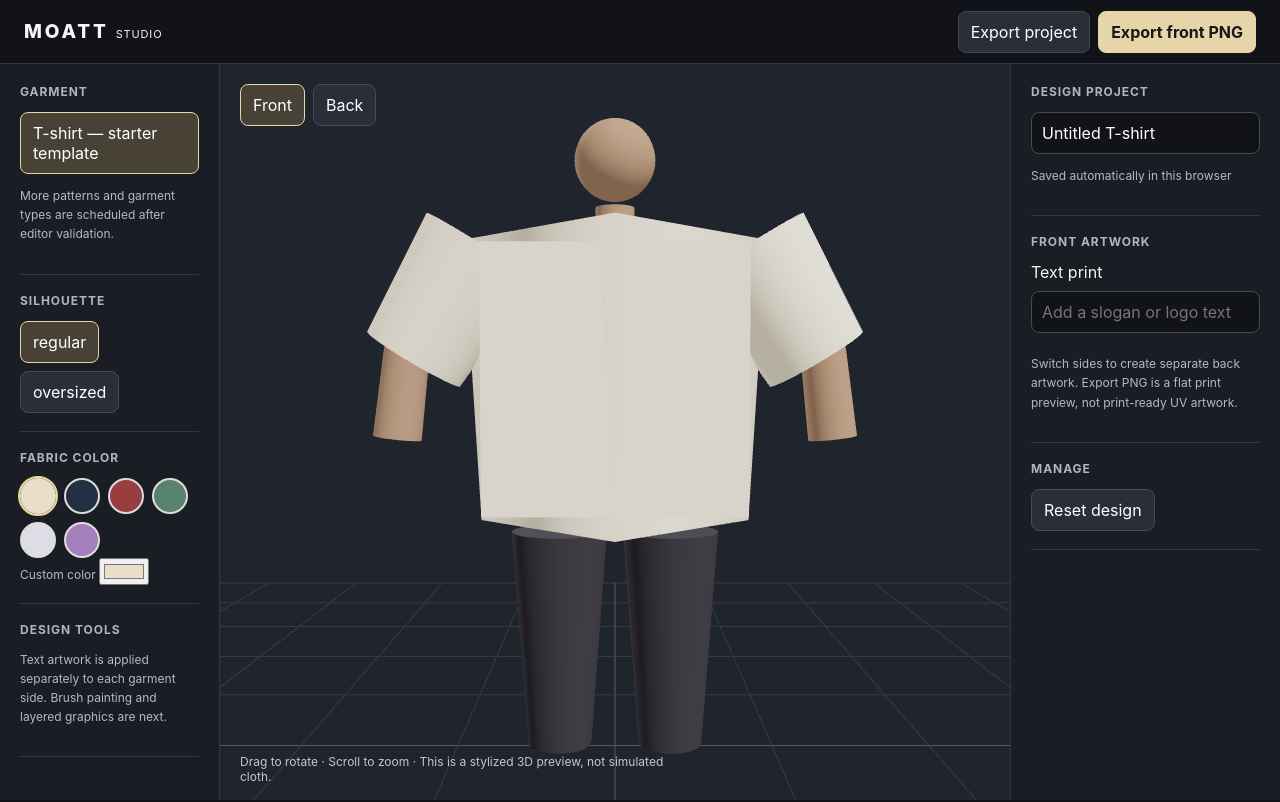
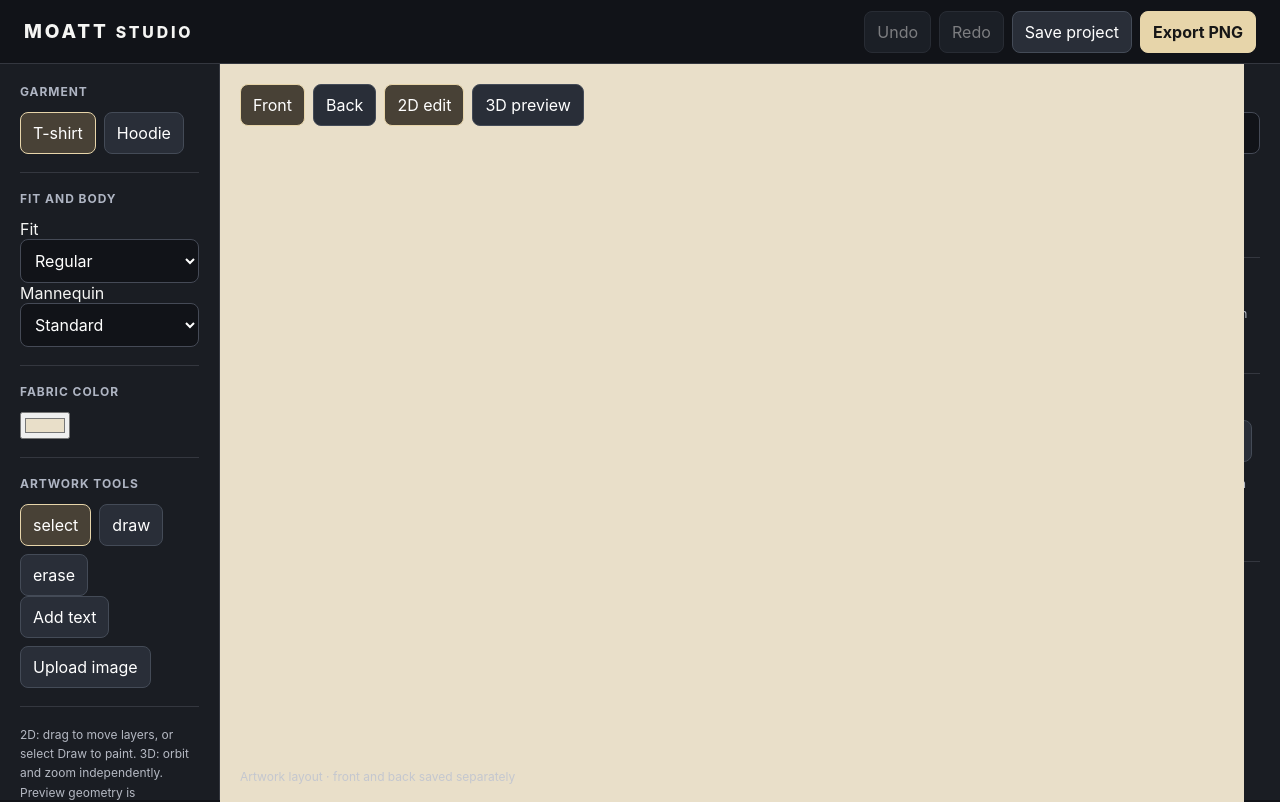
Before and after one commit to Enyina/moatt, a Next.js app: page / in a window 1280 px wide. Shown: the top 802 px of the page. Built offline with nearby package versions, Linux system fonts and the light colour scheme.

Commit message:
Implement 2D editor, layers, drawing, history, image import, project and PNG export

```diff
--- a/components/Studio.tsx
+++ b/components/Studio.tsx
@@ -1,69 +1,56 @@
 'use client';
-import { Canvas, useThree } from '@react-three/fiber';
-import { OrbitControls } from '@react-three/drei';
-import { useEffect, useMemo, useState } from 'react';
-import * as THREE from 'three';
-import { Design, Side, STORAGE_KEY, newDesign, parseDesign } from '../lib/design';
-
-const COLORS=['#e9dfc9','#232f42','#983d40','#588270','#dddde5','#a47fbb'];
-function makeArtwork(text:string,background:string){
- const c=document.createElement('canvas');c.width=1024;c.height=1024;
- const ctx=c.getContext('2d')!;ctx.fillStyle=background;ctx.fillRect(0,0,1024,1024);
- ctx.fillStyle=background==='#232f42'?'#ffffff':'#26242a';
- ctx.textAlign='center';ctx.textBaseline='middle';ctx.font='bold 100px sans-serif';
- const words=text.slice(0,50).split(' ');let rows:string[]=[];let line='';
- for(const word of words){if(ctx.measureText(line+' '+word).width>780&&line){rows.push(line);line=word}else{line+=(line?' ':'')+word}}if(line)rows.push(line);
- rows=rows.slice(0,5);rows.forEach((s,i)=>ctx.fillText(s,512,450+(i-(rows.length-1)/2)*120,800));
- return c;
-}
-function useArtworkTexture(text:string,color:string){
- const texture=useMemo(()=>{if(typeof document==='undefined')return null;const t=new THREE.CanvasTexture(makeArtwork(text,color));t.colorSpace=THREE.SRGBColorSpace;t.needsUpdate=true;return t},[text,color]);
- useEffect(()=>()=>texture?.dispose(),[texture]);return texture;
-}
-function Mannequin({design,side}:{design:Design;side:Side}){
- const front=useArtworkTexture(design.artwork.front,design.baseColor);
- const back=useArtworkTexture(design.artwork.back,design.baseColor);
- const skin='#aa8a73';const wide=design.fit==='oversized'?1.16:1;
- const printGeo=useMemo(()=>new THREE.PlaneGeometry(1.45*wide,1.48),[wide]);
- const printMat=useMemo(()=>new THREE.MeshStandardMaterial({map:front,transparent:false,side:THREE.DoubleSide,roughness:.95}),[front]);
- const backMat=useMemo(()=>new THREE.MeshStandardMaterial({map:back,transparent:false,side:THREE.DoubleSide,roughness:.95}),[back]);
- useEffect(()=>()=>{printGeo.dispose();printMat.dispose();backMat.dispose()},[printGeo,printMat,backMat]);
- return <group>
-   <mesh position={[0,2.98,0]}><sphereGeometry args={[.25,24,24]}/><meshStandardMaterial color={skin}/></mesh>
-   <mesh position={[0,2.49,0]}><cylinderGeometry args={[.12,.13,.4,20]}/><meshStandardMaterial color={skin}/></mesh>
-   <mesh position={[0,1.62,0]} scale={[wide,1,1]}><cylinderGeometry args={[.94,.84,1.75,4,1]}/><meshStandardMaterial color={design.baseColor} roughness={.92} side={THREE.DoubleSide}/></mesh>
-   {[-1,1].map(sign=><group key={sign}>
-      <mesh position={[sign*1.04*wide,2.1,0]} rotation={[0,0,sign*.55]}><cylinderGeometry args={[.39,.33,.81,20]}/><meshStandardMaterial color={design.baseColor} roughness={.95}/></mesh>
-      <mesh position={[sign*1.33*wide,1.54,0]} rotation={[0,0,sign*.12]}><cylinderGeometry args={[.14,.15,.56,18]}/><meshStandardMaterial color={skin}/></mesh>
-      <mesh position={[sign*.35,.0,0]}><cylinderGeometry args={[.30,.20,1.35,20]}/><meshStandardMaterial color="#46444a"/></mesh>
-   </group>)}
-   {front&&<mesh position={[0,1.62,.845]} geometry={printGeo} material={printMat}/>}
-   {back&&<mesh position={[0,1.62,-.845]} rotation={[0,Math.PI,0]} geometry={printGeo} material={backMat}/>}
- </group>;
-}
-function CameraSide({side}:{side:Side}){const {camera}=useThree();useEffect(()=>{camera.position.set(0,1.6,side==='front'?6:-6);camera.lookAt(0,1.3,0);camera.updateProjectionMatrix()},[camera,side]);return null}
+import dynamic from 'next/dynamic';
+import {useCallback,useEffect,useRef,useState} from 'react';
+import type {ChangeEvent,PointerEvent} from 'react';
+import {StudioDocument,Side,Tool,Layer,initialDocument,decodeDocument,modify,uid,clamp,STORAGE_KEY} from '../lib/studio-document';
+import {renderArtwork,downloadBlob,savePng,drawLayer} from '../lib/render-design';
+const Preview=dynamic(()=>import('./GarmentPreview'),{ssr:false,loading:()=> <div className="empty3d">Loading preview…</div>});
+type History={past:StudioDocument[];present:StudioDocument;future:StudioDocument[]};
+const START:History={past:[],present:initialDocument(),future:[]};
 export default function Studio(){
- const [design,setDesign]=useState<Design>(newDesign);const [side,setSide]=useState<Side>('front');const [hydrated,setHydrated]=useState(false);
- useEffect(()=>{const restored=parseDesign(localStorage.getItem(STORAGE_KEY));if(restored)setDesign(restored);setHydrated(true)},[]);
- useEffect(()=>{if(hydrated)localStorage.setItem(STORAGE_KEY,JSON.stringify(design))},[design,hydrated]);
- const change=(patch:Partial<Design>)=>setDesign(d=>({...d,...patch,updatedAt:new Date().toISOString()}));
- const artwork=(value:string)=>setDesign(d=>({...d,artwork:{...d.artwork,[side]:value},updatedAt:new Date().toISOString()}));
- const download=(name:string,blob:Blob)=>{const url=URL.createObjectURL(blob);const a=document.createElement('a');a.href=url;a.download=name;a.click();setTimeout(()=>URL.revokeObjectURL(url),1000)};
- const exportPng=()=>{const c=makeArtwork(design.artwork[side],design.baseColor);c.toBlob(b=>{if(b)download('moatt-'+side+'.png',b)},'image/png')};
+ const [history,setHistory]=useState<History>(START),[hydrated,setHydrated]=useState(false),[saveError,setSaveError]=useState(''),[side,setSide]=useState<Side>('front'),[tool,setTool]=useState<Tool>('select'),[selected,setSelected]=useState<string|null>(null),[tab,setTab]=useState<'2d'|'3d'>('2d'),[toast,setToast]=useState('');
+ const doc=history.present;const canvasRef=useRef<HTMLCanvasElement>(null),fileRef=useRef<HTMLInputElement>(null),projectRef=useRef<HTMLInputElement>(null);
+ const drag=useRef<{id:string;startX:number;startY:number;originX:number;originY:number;points?:number[]}|null>(null);
+ const notify=(text:string)=>{setToast(text);setTimeout(()=>setToast(''),3500)};
+ useEffect(()=>{try{const saved=localStorage.getItem(STORAGE_KEY);if(saved)setHistory({...START,present:decodeDocument(saved)})}catch(e){setSaveError('Could not restore saved design. '+String(e))}setHydrated(true)},[]);
+ useEffect(()=>{if(!hydrated)return;try{localStorage.setItem(STORAGE_KEY,JSON.stringify(doc));setSaveError('')}catch{setSaveError('Saving failed. Export your project to avoid losing changes.')}},[doc,hydrated]);
+ const commit=useCallback((fn:(draft:StudioDocument)=>void)=>{setHistory(h=>({past:[...h.past.slice(-39),h.present],present:modify(h.present,fn),future:[]}))},[]);
+ const undo=()=>setHistory(h=>h.past.length?{past:h.past.slice(0,-1),present:h.past[h.past.length-1],future:[h.present,...h.future]}:h);
+ const redo=()=>setHistory(h=>h.future.length?{past:[...h.past,h.present],present:h.future[0],future:h.future.slice(1)}:h);
+ const current=doc.layers[side],active=current.find(l=>l.id===selected);
+ const layerAdd=(layer:Layer)=>{commit(d=>{d.layers[side].push(layer)});setSelected(layer.id);setTool('select')};
+ const update=(id:string,patch:Partial<Layer>)=>commit(d=>{const l=d.layers[side].find(l=>l.id===id);if(l&&!l.locked)Object.assign(l,patch)});
+ const position=(e:PointerEvent<HTMLCanvasElement>)=>{const r=e.currentTarget.getBoundingClientRect();return {x:clamp((e.clientX-r.left)*1024/r.width,0,1024),y:clamp((e.clientY-r.top)*1024/r.height,0,1024)}};
+ const paint=useCallback(async()=>{const canvas=canvasRef.current;if(!canvas)return;try{const image=await renderArtwork(doc,side);const ctx=canvas.getContext('2d');if(ctx){ctx.clearRect(0,0,1024,1024);ctx.drawImage(image,0,0)}}catch(e){setSaveError('Preview rendering failed: '+String(e))}},[doc,side]);
+ useEffect(()=>{void paint()},[paint]);
+ const hit=(p:{x:number;y:number})=>[...current].reverse().find(l=>!l.hidden&&!l.locked&&p.x>=l.x&&p.x<=l.x+l.width&&p.y>=l.y&&p.y<=l.y+l.height);
+ const pointerDown=(e:PointerEvent<HTMLCanvasElement>)=>{const p=position(e);e.currentTarget.setPointerCapture(e.pointerId);if(tool==='draw'){const id=uid();drag.current={id,startX:p.x,startY:p.y,originX:p.x,originY:p.y,points:[0,0]};return}if(tool==='erase'){const target=hit(p);if(target){commit(d=>{d.layers[side]=d.layers[side].filter(l=>l.id!==target.id)});setSelected(null)}return}const target=hit(p);setSelected(target?.id||null);if(target)drag.current={id:target.id,startX:p.x,startY:p.y,originX:target.x,originY:target.y}};
+ const pointerMove=(e:PointerEvent<HTMLCanvasElement>)=>{if(!drag.current)return;const p=position(e);if(tool==='draw'&&drag.current.points){drag.current.points.push(p.x-drag.current.originX,p.y-drag.current.originY);const c=canvasRef.current?.getContext('2d');if(c){const pts=drag.current.points;c.strokeStyle='#202329';c.lineWidth=14;c.lineCap='round';c.beginPath();if(pts.length>2){c.moveTo(drag.current.originX+pts[pts.length-4],drag.current.originY+pts[pts.length-3]);c.lineTo(p.x,p.y);c.stroke();}}}else if(tool==='select'){const d=drag.current;const el=document.querySelector('[data-layer-id="'+d.id+'"]') as HTMLElement|null;if(el)el.style.transform='translate('+((p.x-d.startX)*100/1024)+'%, '+((p.y-d.startY)*100/1024)+'%)';}};
+ const pointerUp=(e:PointerEvent<HTMLCanvasElement>)=>{const d=drag.current;drag.current=null;if(!d)return;const p=position(e);if(tool==='draw'&&d.points){const layer:Layer={id:d.id,kind:'stroke',x:d.originX,y:d.originY,width:1024,height:1024,rotation:0,value:'',color:'#202329',points:d.points};commit(x=>x.layers[side].push(layer));setSelected(d.id);return;}if(tool==='select'){const nx=clamp(d.originX+p.x-d.startX,-1024,2048),ny=clamp(d.originY+p.y-d.startY,-1024,2048);if(nx!==d.originX||ny!==d.originY)update(d.id,{x:nx,y:ny});}};
+ const exportProject=()=>downloadBlob(new Blob([JSON.stringify(doc,null,2)],{type:'application/json'}),'moatt-'+doc.name.replace(/[^a-z0-9-]/gi,'-')+'.json');
+ const saveSide=async(s:Side)=>{try{await savePng(await renderArtwork(doc,s),'moatt-'+s+'.png');notify(s+' PNG exported')}catch(e){notify(String(e))}};
+ const upload=async(e:ChangeEvent<HTMLInputElement>)=>{const f=e.target.files?.[0];e.target.value='';if(!f)return;if(!['image/png','image/jpeg','image/webp'].includes(f.type)||f.size>2_000_000){notify('Use a PNG, JPEG or WebP image under 2 MB');return}const reader=new FileReader();reader.onload=()=>{const id=uid();layerAdd({id,kind:'image',x:260,y:260,width:500,height:500,rotation:0,color:'#222222',value:String(reader.result)})};reader.readAsDataURL(f)};
+ const importProject=async(e:ChangeEvent<HTMLInputElement>)=>{const f=e.target.files?.[0];e.target.value='';if(!f)return;if(f.size>6_000_000){notify('Project too large');return}try{const parsed=decodeDocument(await f.text());if(!window.confirm('Replace current design? Export it first if needed.'))return;setHistory({past:[doc],present:parsed,future:[]});setSelected(null);notify('Project imported')}catch(e){notify('Invalid project: '+String(e))}};
+ useEffect(()=>{const onKey=(e:KeyboardEvent)=>{const target=e.target as HTMLElement;if(['INPUT','TEXTAREA','SELECT'].includes(target.tagName))return;if((e.ctrlKey||e.metaKey)&&e.key.toLowerCase()==='z'){e.preventDefault();if(e.shiftKey)redo();else undo()}if((e.ctrlKey||e.metaKey)&&e.key.toLowerCase()==='y'){e.preventDefault();redo()}if(e.key==='Delete'&&selected) {commit(d=>{d.layers[side]=d.layers[side].filter(l=>l.id!==selected)});setSelected(null)}};window.addEventListener('keydown',onKey);return()=>window.removeEventListener('keydown',onKey)},[history,selected,side,commit]);
  return <main className="app">
-  <header className="header"><div className="brand">MOATT <span style={{fontSize:11,fontWeight:400,letterSpacing:'.08em'}}>STUDIO</span></div><div className="row"><button className="button" onClick={()=>download('moatt-design.json',new Blob([JSON.stringify(design,null,2)],{type:'application/json'}))}>Export project</button><button className="button primary" onClick={exportPng}>Export {side} PNG</button></div></header>
-  <aside className="panel">
-   <div className="section"><h3>Garment</h3><div className="choice selected">T-shirt — starter template</div><p className="hint">More patterns and garment types are scheduled after editor validation.</p></div>
-   <div className="section"><h3>Silhouette</h3><div className="row">{(['regular','oversized'] as const).map(f=><button className={'button '+(design.fit===f?'selected':'')} key={f} onClick={()=>change({fit:f})}>{f}</button>)}</div></div>
-   <div className="section"><h3>Fabric color</h3><div className="row">{COLORS.map(c=><button key={c} className="swatch" title={'Set '+c} style={{background:c,outline:design.baseColor===c?'2px solid #f3d48d':undefined}} onClick={()=>change({baseColor:c})}/>)}</div><label className="hint">Custom color <input aria-label="Custom fabric color" type="color" value={design.baseColor} onChange={e=>change({baseColor:e.target.value})}/></label></div>
-   <div className="section"><h3>Design tools</h3><p className="hint">Text artwork is applied separately to each garment side. Brush painting and layered graphics are next.</p></div>
-  </aside>
-  <section className="canvas" aria-label="3D garment preview"><div className="viewtools"><button className={'button '+(side==='front'?'selected':'')} onClick={()=>setSide('front')}>Front</button><button className={'button '+(side==='back'?'selected':'')} onClick={()=>setSide('back')}>Back</button></div>
-  <Canvas camera={{position:[0,1.6,6],fov:42}} gl={{preserveDrawingBuffer:false}}><color attach="background" args={['#20242d']}/><ambientLight intensity={1.5}/><directionalLight position={[5,8,7]} intensity={2.3}/><directionalLight position={[-3,2,-4]} intensity={1}/><Mannequin design={design} side={side}/><CameraSide side={side}/><OrbitControls target={[0,1.3,0]} enablePan={false} minDistance={3} maxDistance={10}/><gridHelper args={[10,10,'#555b66','#343a43']} position={[0,-.7,0]}/></Canvas>
-  <div className="notice">Drag to rotate · Scroll to zoom · This is a stylized 3D preview, not simulated cloth.</div></section>
-  <aside className="panel right"><div className="section"><h3>Design project</h3><input className="field" aria-label="Project name" value={design.name} onChange={e=>change({name:e.target.value})}/><p className="hint">{hydrated?'Saved automatically in this browser':'Loading design…'}</p></div>
-   <div className="section"><h3>{side} artwork</h3><div className="control"><label htmlFor="artwork">Text print</label><input className="field" id="artwork" placeholder="Add a slogan or logo text" value={design.artwork[side]} maxLength={50} onChange={e=>artwork(e.target.value)}/><p className="hint">Switch sides to create separate back artwork. Export PNG is a flat print preview, not print-ready UV artwork.</p></div></div>
-   <div className="section"><h3>Manage</h3><button className="button" onClick={()=>{if(window.confirm('Reset your saved design?')){setDesign(newDesign());setSide('front')}}}>Reset design</button></div>
-  </aside>
+ <header className="header"><span className="brand">MOATT <small>STUDIO</small></span><div className="row"><button className="button" disabled={!history.past.length} onClick={undo}>Undo</button><button className="button" disabled={!history.future.length} onClick={redo}>Redo</button><button className="button" onClick={exportProject}>Save project</button><button className="button primary" onClick={()=>void saveSide(side)}>Export PNG</button></div></header>
+ <aside className="panel">
+ <div className="section"><h3>Garment</h3><div className="row">{(['tshirt','hoodie'] as const).map(g=><button key={g} className={'button '+(doc.garment===g?'selected':'')} onClick={()=>commit(d=>{d.garment=g})}>{g==='tshirt'?'T-shirt':'Hoodie'}</button>)}</div></div>
+ <div className="section"><h3>Fit and body</h3><label>Fit<select className="field" value={doc.fit} onChange={e=>commit(d=>{d.fit=e.target.value as StudioDocument['fit']})}><option value="regular">Regular</option><option value="oversized">Oversized</option></select></label><label>Mannequin<select className="field" value={doc.body} onChange={e=>commit(d=>{d.body=e.target.value as StudioDocument['body']})}><option value="standard">Standard</option><option value="tall">Tall</option></select></label></div>
+ <div className="section"><h3>Fabric color</h3><input aria-label="Fabric color" type="color" value={doc.baseColor} onChange={e=>commit(d=>{d.baseColor=e.target.value})}/></div>
+ <div className="section"><h3>Artwork tools</h3><div className="row">{(['select','draw','erase'] as Tool[]).map(t=><button key={t} className={'button '+(tool===t?'selected':'')} onClick={()=>setTool(t)}>{t}</button>)}</div><div className="row"><button className="button" onClick={()=>layerAdd({id:uid(),kind:'text',x:260,y:370,width:500,height:140,rotation:0,color:'#202329',fontSize:85,value:'YOUR DESIGN'})}>Add text</button><button className="button" onClick={()=>fileRef.current?.click()}>Upload image</button></div><input type="file" hidden ref={fileRef} accept="image/png,image/jpeg,image/webp" onChange={e=>void upload(e)}/></div>
+ <p className="hint">2D: drag to move layers, or select Draw to paint. 3D: orbit and zoom independently. Preview geometry is illustrative, not a fitted sewing pattern.</p>
+ </aside>
+ <section className="canvas"><div className="viewtools"><button className={'button '+(side==='front'?'selected':'')} onClick={()=>{setSide('front');setSelected(null)}}>Front</button><button className={'button '+(side==='back'?'selected':'')} onClick={()=>{setSide('back');setSelected(null)}}>Back</button><button className={'button '+(tab==='2d'?'selected':'')} onClick={()=>setTab('2d')}>2D edit</button><button className={'button '+(tab==='3d'?'selected':'')} onClick={()=>setTab('3d')}>3D preview</button></div>
+ <div className="studio-stage" style={{display:tab==='2d'?'flex':'none'}}><div className="artboard"><canvas ref={canvasRef} width={1024} height={1024} aria-label={side+' artwork canvas'} style={{touchAction:'none',cursor:tool==='draw'?'crosshair':tool==='erase'?'not-allowed':'move'}} onPointerDown={pointerDown} onPointerMove={pointerMove} onPointerUp={pointerUp} onPointerCancel={()=>{drag.current=null;void paint()}}/>{active&&tool==='select'&&<div className="selection-outline" data-layer-id={active.id} style={{left:active.x/1024*100+'%',top:active.y/1024*100+'%',width:active.width/1024*100+'%',height:active.height/1024*100+'%',transform:'rotate('+active.rotation+'deg)'}}/>}</div></div>
+ <div className="preview-stage" style={{display:tab==='3d'?'block':'none'}}><Preview doc={doc} side={side}/></div><div className="notice">{tab==='3d'?'Drag to orbit · scroll to zoom':'Artwork layout · front and back saved separately'}</div></section>
+ <aside className="panel right"><div className="section"><h3>Project</h3><input aria-label="Design title" className="field" value={doc.name} maxLength={120} onChange={e=>commit(d=>{d.name=e.target.value})}/><p className="hint">{saveError||(!hydrated?'Loading saved design…':'Autosaved in this browser')}</p><button className="button" onClick={()=>projectRef.current?.click()}>Import project</button><input hidden type="file" accept=".json,application/json" ref={projectRef} onChange={e=>void importProject(e)}/></div>
+ <div className="section"><h3>{side} layers ({current.length})</h3>{[...current].reverse().map(l=><div key={l.id} className="layer-row"><button className={'choice '+(selected===l.id?'selected':'')} onClick={()=>{setSelected(l.id);setTool('select')}}>{l.kind}: {l.kind==='text'?l.value.slice(0,12):l.kind==='stroke'?'brush stroke':'image'}</button><button aria-label="Delete layer" className="button" onClick={()=>{commit(d=>{d.layers[side]=d.layers[side].filter(x=>x.id!==l.id)});setSelected(null)}}>×</button></div>)}{!current.length&&<p className="hint">Add text, upload an image, or draw on the canvas.</p>}</div>
+ {active&&<div className="section"><h3>Selected layer</h3>{active.kind==='text'&&<><label>Text<textarea className="field" value={active.value} onChange={e=>update(active.id,{value:e.target.value.slice(0,300)})}/></label><label>Text size<input className="field" type="number" min={12} max={320} value={active.fontSize||90} onChange={e=>update(active.id,{fontSize:clamp(Number(e.target.value),12,320)})}/></label></>}
+ {active.kind!=='image'&&<label>Ink <input type="color" value={active.color} onChange={e=>update(active.id,{color:e.target.value})}/></label>}
+ <label>Width<input className="field" type="number" value={Math.round(active.width)} onChange={e=>update(active.id,{width:clamp(Number(e.target.value),10,1024)})}/></label><label>Height<input className="field" type="number" value={Math.round(active.height)} onChange={e=>update(active.id,{height:clamp(Number(e.target.value),10,1024)})}/></label><label>Rotation<input className="field" type="range" min={-180} max={180} value={active.rotation} onChange={e=>update(active.id,{rotation:Number(e.target.value)})}/></label>
+ <div className="row"><button className="button" onClick={()=>update(active.id,{hidden:!active.hidden})}>{active.hidden?'Show':'Hide'}</button><button className="button" onClick={()=>commit(d=>{const a=d.layers[side];const i=a.findIndex(l=>l.id===active.id);if(i>=0&&i<a.length-1)[a[i],a[i+1]]=[a[i+1],a[i]]})}>Bring forward</button><button className="button" onClick={()=>layerAdd({...active,id:uid(),x:active.x+30,y:active.y+30})}>Duplicate</button></div></div>}
+ <div className="section"><h3>Export</h3><button className="button" onClick={()=>void Promise.all([saveSide('front'),saveSide('back')])}>Export both artwork sides</button><p className="hint">PNG is a mockup artwork raster, not a calibrated factory print or production pattern.</p></div>
+ </aside>{toast&&<div className="toast" role="status">{toast}</div>}
  </main>;
 }
```
